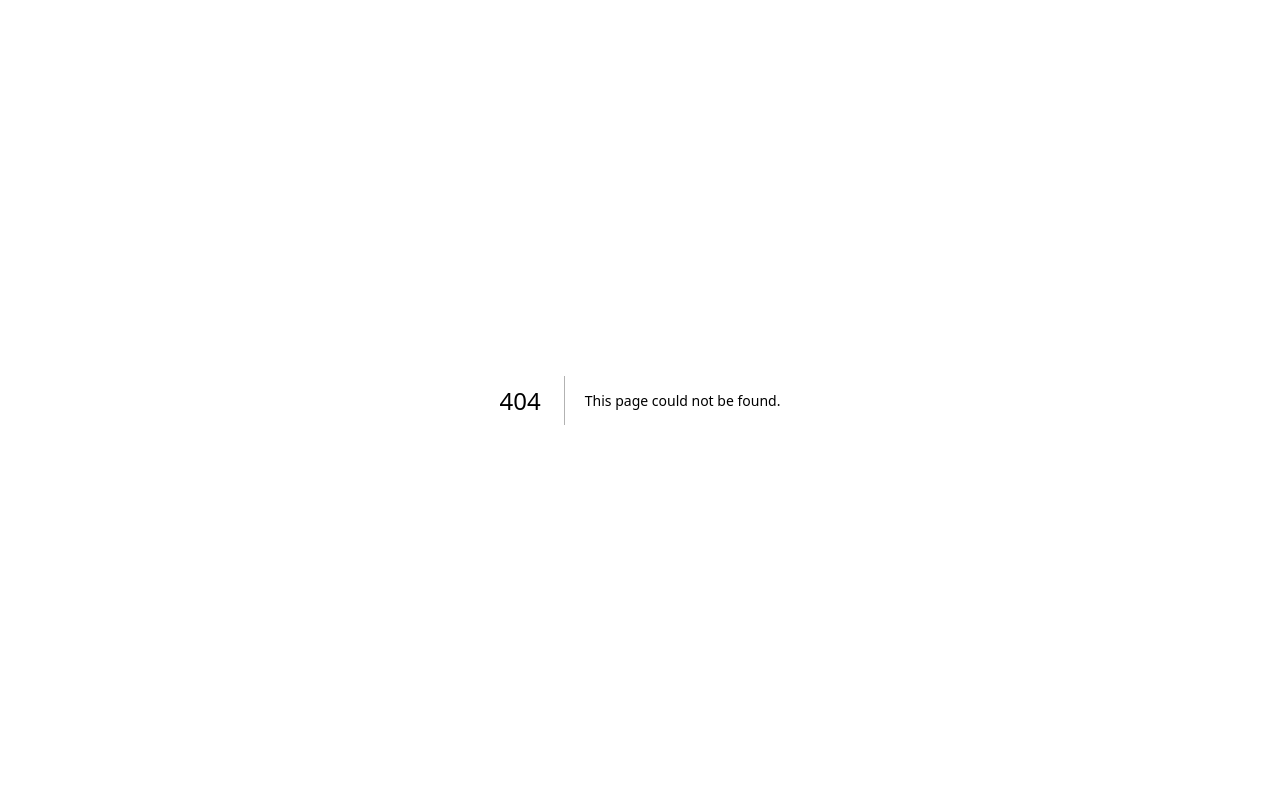
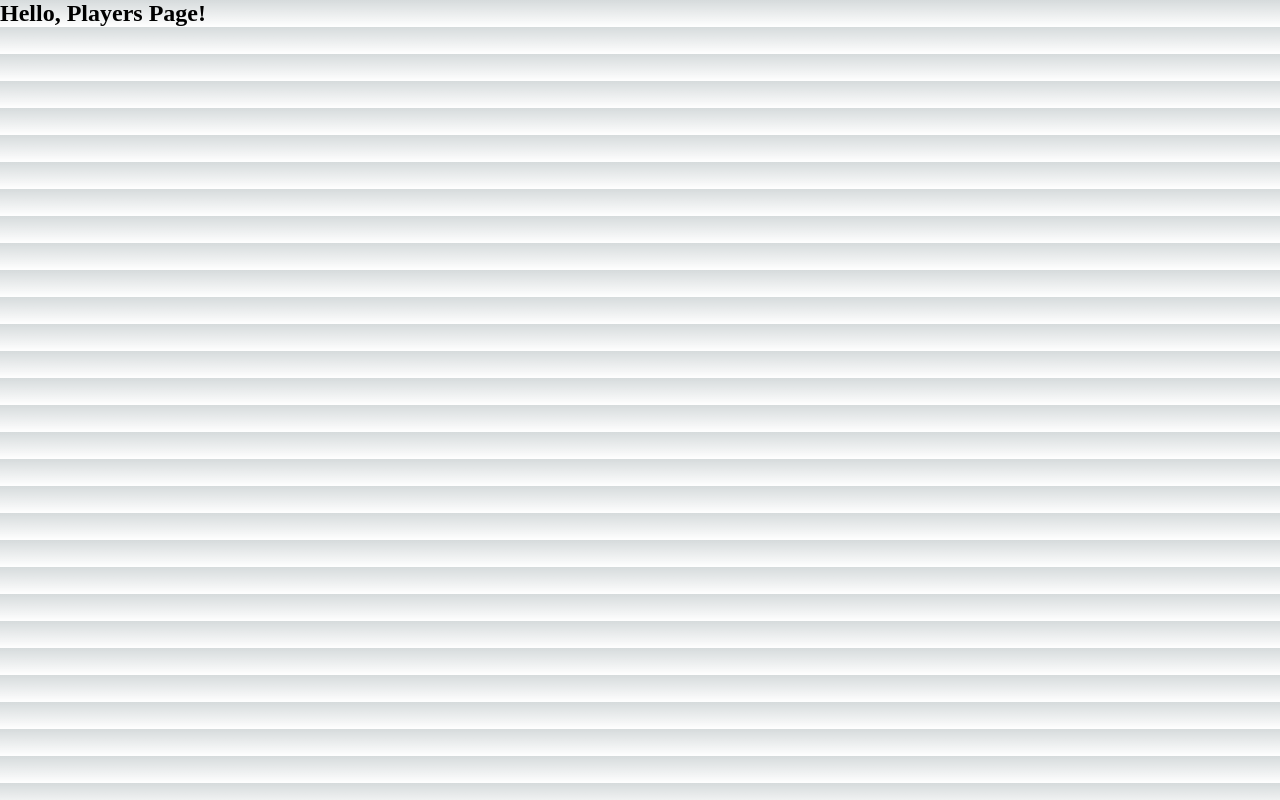
Before and after one commit to m-sharp/edh-tracker, a Next.js app in the folder app/: page /app/players in a window 1280 px wide. Before the commit this address had no page. Built offline with nearby package versions, Linux system fonts and the light colour scheme.

Commit message:
Start adding react pages

```diff
--- a/app/next.config.js
+++ b/app/next.config.js
@@ -4,3 +4,9 @@ module.exports = {
     basePath: "/app",
     output: "export",
 }
+
+// ToDo: Add sitemap.xml generator - https://nextjs.org/docs/app/api-reference/file-conventions/metadata/sitemap#generate-a-sitemap
+// ToDo: Add robots.txt generator - https://nextjs.org/docs/app/api-reference/file-conventions/metadata/robots#generate-a-robots-file
+// ToDo: Get a proper favicon.ico
+// ToDo: React integrated authentication? - https://nextjs.org/docs/app#how-can-i-handle-authentication-with-the-app-router
+// ToDo: Setup page <head>'s - https://nextjs.org/docs/app/building-your-application/routing/pages-and-layouts#modifying-head
--- a/app/src/app/layout.js
+++ b/app/src/app/layout.js
@@ -1,12 +1,9 @@
-import { Inter } from 'next/font/google'
 import './globals.css'
-
-const inter = Inter({ subsets: ['latin'] })
 
 export default function RootLayout({ children }) {
   return (
     <html lang="en">
-      <body className={inter.className}>{children}</body>
+      <body>{children}</body>
     </html>
   )
 }
--- a/app/src/app/page.js
+++ b/app/src/app/page.js
@@ -1,3 +1,4 @@
+// TODO: Redo a proper home page
 import Image from 'next/image'
 import styles from './page.module.css'
 
--- /dev/null
+++ b/app/src/app/players/layout.js
@@ -0,0 +1,9 @@
+export default function PlayersLayout({ children }) {
+    return (
+        <section>
+            {/* ToDo! */}
+            <nav/>
+            {children}
+        </section>
+    )
+}
--- /dev/null
+++ b/app/src/app/players/page.js
@@ -0,0 +1,3 @@
+export default function Page() {
+    return <h1>Hello, Players Page!</h1>
+}
```
Also changed, not shown: 2 other files (tests, documents, lock files or other folders).
